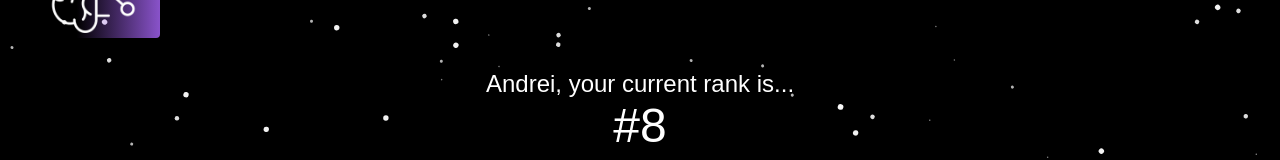
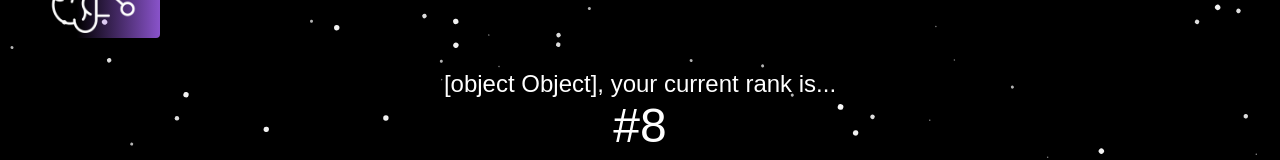
Before and after one commit to mojopy/smartbrainapp, a React (Create React App) app: page / in a window 1280 px wide. Shown: the part 120-280 px from the top of the page. Built offline with nearby package versions, Linux system fonts and the light colour scheme.

Commit message:
user name variable (temp)

```diff
--- a/src/components/Rank/Rank.js
+++ b/src/components/Rank/Rank.js
@@ -1,10 +1,12 @@
 import React from "react";
+
+let user_Name = "Hey, you"
 
 const Rank = () => {
     return (
         <div className="tc">
             <div className="white f3">
-                {'Andrei, your current rank is...'}
+                {{user_Name} + ', your current rank is...'}
             </div>
             <div className="white f1">
                 {'#8'}
```
